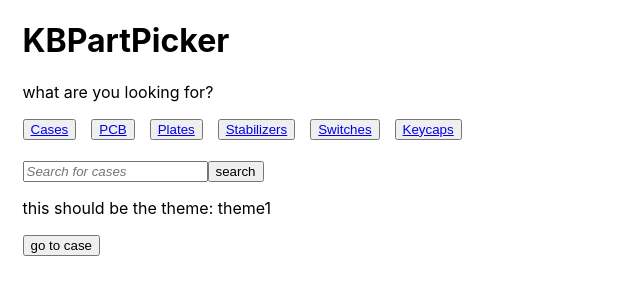
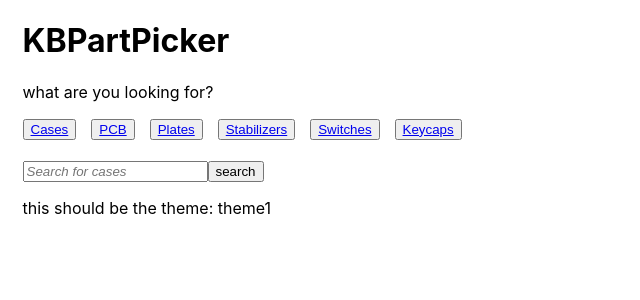
Before and after one commit to puipuipartpicker/kbpartpicker-frontend, a React (Create React App) app in the folder frontend/: page / in a window 1280 px wide. Both pictures are taken after a click on the button "Cases". Shown: the top 300 px of the page, without its empty margins (0-640 px from the left). Built offline with nearby package versions, Linux system fonts and the light colour scheme.

Commit message:
notes on how to set value for css variables

```diff
--- a/frontend/src/components/Search.tsx
+++ b/frontend/src/components/Search.tsx
@@ -45,7 +45,6 @@ const Search = ({ theme, category }:SearchProps) => {
         <button onSubmit={(e) => getSearchResults(e)}>search</button>
       </form>
       <p>this should be the theme: {theme}</p>
-      <button onClick={() => history.push('/cases')}>go to case</button>
       {resultData ? <Results results={searchResults}/> : null}
     </div>
   )
```
Also changed, not shown: frontend/src/setTheme.ts (added, +10 -0 lines).
